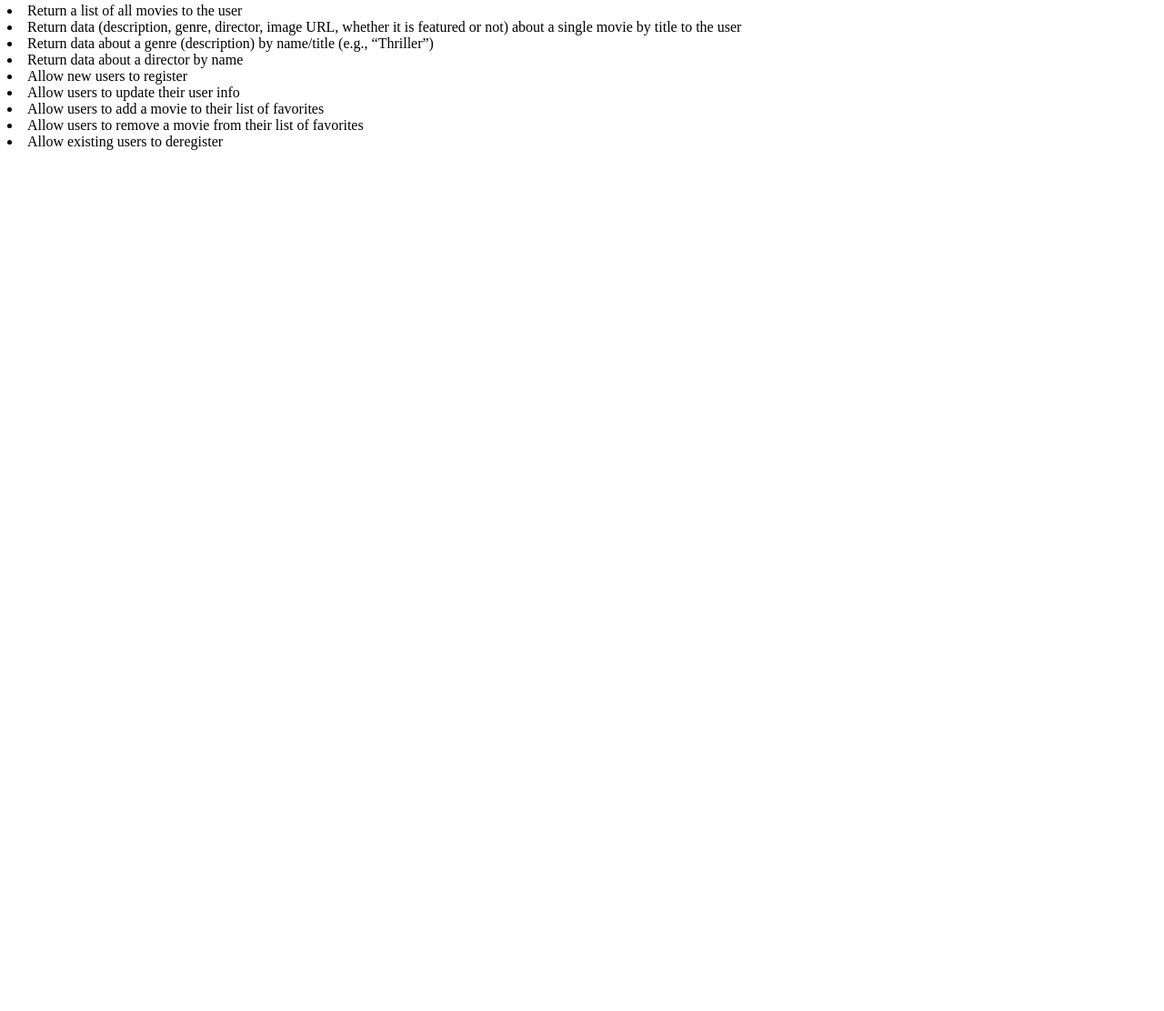
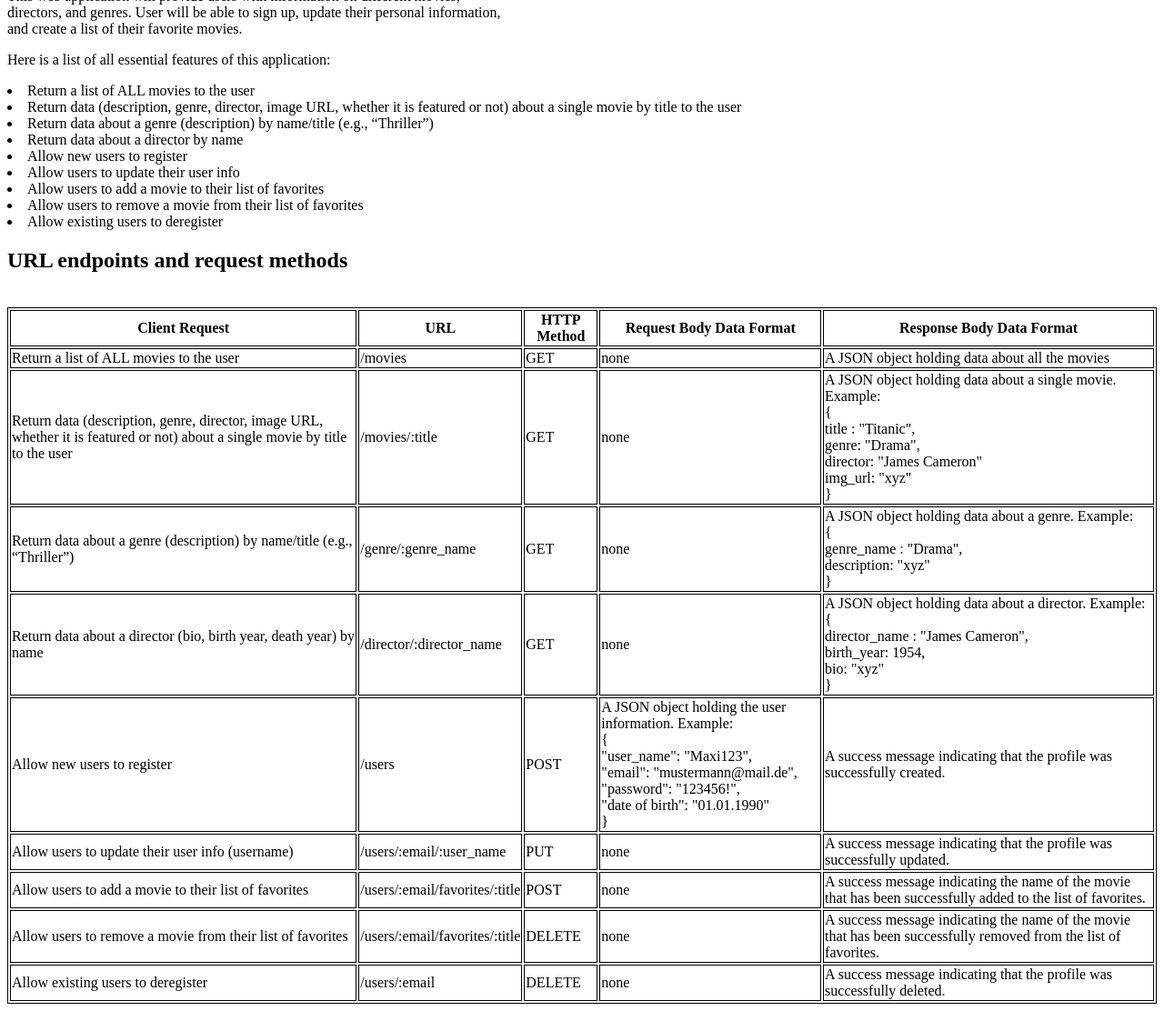
Before and after one commit to JuMe87/movie_api, a plain HTML site: page public/documentation.html in a window 1280 px wide. Shown: the part 111-1223 px from the top of the page at 91% size. Before the commit the page ends 800 px from the top, so only its background shows below. Drawn offline with Linux system fonts and the light colour scheme.

Commit message:
Added URL endpoints and request methods - Ex. 2.5

```diff
--- a/public/documentation.html
+++ b/public/documentation.html
@@ -2,13 +2,22 @@
 <html lang="en" dir="ltr">
     <head>
         <meta charset="utf-8">
-        <title>Documentation</title>
+        <title>myFlix API Documentation</title>
+        <style>
+            table, th, td {border:1px solid black;}
+          </style>
     </head>
+
     <body>
-        <h1>Documentation Page hello</h1>
-        <p> this project I will create a REST API for an application called "myFlix" that interacts with a database that stores data about different movies.
-            Here is a list of all essential features of this application:
-            <li>Return a list of all movies to the user</li>
+        <h1>myFlix Application</h1>
+        <p>
+            This is the server-side component of a web application about movies.<br>
+            This web application will provide users with information on different movies,<br>
+            directors, and genres. User will be able to sign up, update their personal information,<br>
+            and create a list of their favorite movies.
+        </p>
+        <p>Here is a list of all essential features of this application:
+            <li>Return a list of ALL movies to the user</li>
             <li>Return data (description, genre, director, image URL, whether it is featured or not) about a single movie by title to the user </li>
             <li>Return data about a genre (description) by name/title (e.g., “Thriller”) </li>
             <li>Return data about a director by name</li>
@@ -18,5 +27,104 @@
             <li>Allow users to remove a movie from their list of favorites </li>
             <li>Allow  existing users to deregister </li>
         </p>
+        <h2>URL endpoints and request methods</h2>
+        <br>
+        <table style="width:100%">
+            <tr>
+              <th>Client Request</th>
+              <th>URL</th>
+              <th>HTTP Method</th>
+              <th>Request Body Data Format</th>
+              <th>Response Body Data Format</th>
+            </tr>
+            <tr>
+              <td>Return a list of ALL movies to the user</td>
+              <td>/movies</td>
+              <td>GET</td>
+              <td>none</td>
+              <td>A JSON object holding data about all the movies</td>
+            </tr>
+            <tr>
+              <td>Return data (description, genre, director, image URL, whether it is featured or not) about a single movie by title to the user</td>
+              <td>/movies/:title</td>
+              <td>GET</td>
+              <td>none</td>
+              <td>A JSON object holding data about a single movie. Example:<br>
+                  {<br>
+                    title : "Titanic",<br>
+                    genre: "Drama",<br>
+                    director: "James Cameron"<br>
+                    img_url: "xyz"<br>
+                  }
+              </td>
+            </tr>
+            <tr>
+              <td>Return data about a genre (description) by name/title (e.g., “Thriller”)</td>
+              <td>/genre/:genre_name</td>
+              <td>GET</td>
+              <td>none</td>
+              <td>A JSON object holding data about a genre. Example:<br>
+                  {<br>
+                    genre_name : "Drama",<br>
+                    description: "xyz"<br>
+                  }
+              </td>
+            </tr>
+            <tr>
+              <td>Return data about a director (bio, birth year, death year) by name</td>
+              <td>/director/:director_name</td>
+              <td>GET</td>
+              <td>none</td>
+              <td>A JSON object holding data about a director. Example:<br>
+                  {<br>
+                    director_name : "James Cameron",<br>
+                    birth_year: 1954,<br>
+                    bio: "xyz"<br>
+                  }
+              </td>
+            </tr>
+            <tr>
+              <td>Allow new users to register</td>
+              <td>/users</td>
+              <td>POST</td>
+              <td>A JSON object holding the user information. Example:<br>
+                  {<br>
+                  "user_name": "Maxi123",<br>
+                  "email": "mustermann@mail.de",<br>
+                  "password": "123456!",<br>
+                  "date of birth": "01.01.1990"<br>
+                  }
+              </td>
+              <td>A success message indicating that the profile was successfully created.</td>
+            </tr>
+            <tr>
+              <td>Allow users to update their user info (username)</td>
+              <td>/users/:email/:user_name</td>
+              <td>PUT</td>
+              <td>none</td>
+              <td>A success message indicating that the profile was successfully updated.</td>
+            </tr>
+            <tr>
+              <td>Allow users to add a movie to their list of favorites</td>
+              <td>/users/:email/favorites/:title</td>
+              <td>POST</td>
+              <td>none</td>
+              <td>A success message indicating the name of the movie that has been successfully added to the list of favorites.</td>
+            </tr>
+            <tr>
+              <td>Allow users to remove a movie from their list of favorites</td>
+              <td>/users/:email/favorites/:title</td>
+              <td>DELETE</td>
+              <td>none</td>
+              <td>A success message indicating the name of the movie that has been successfully removed from the list of favorites.</td>
+            </tr>
+            <tr>
+              <td>Allow existing users to deregister</td>
+              <td>/users/:email</td>
+              <td>DELETE</td>
+              <td>none</td>
+              <td>A success message indicating that the profile was successfully deleted.</td>
+            </tr>
+          </table>
     </body>
 </html>
```
